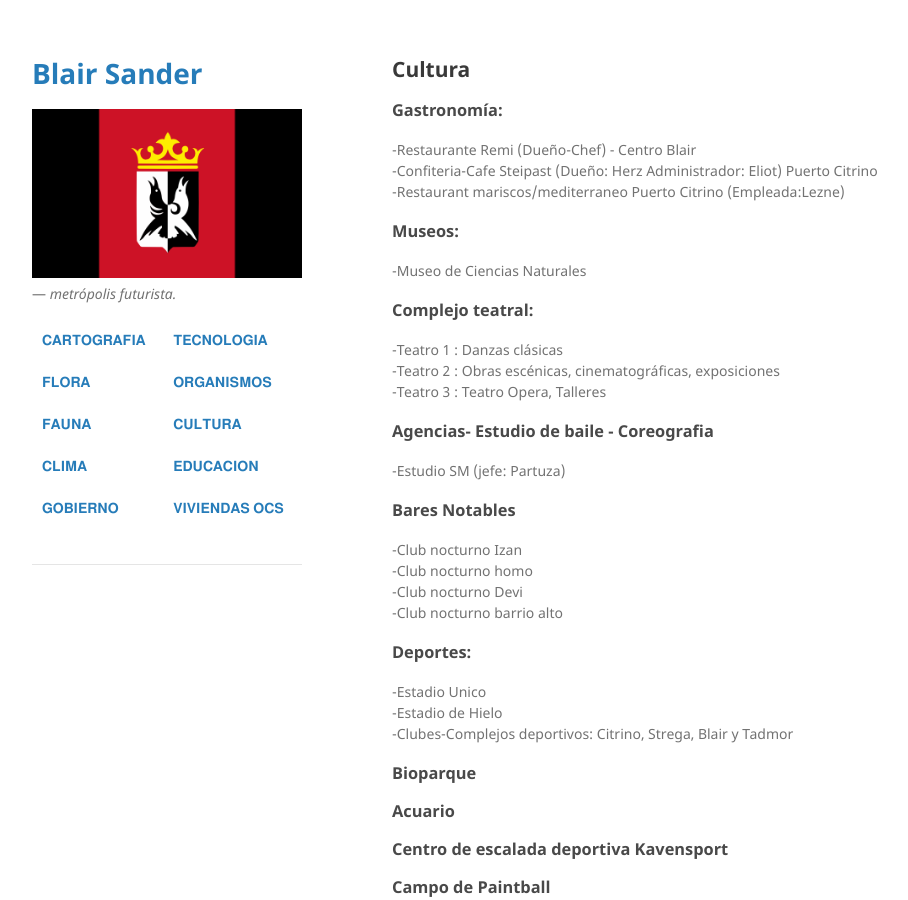
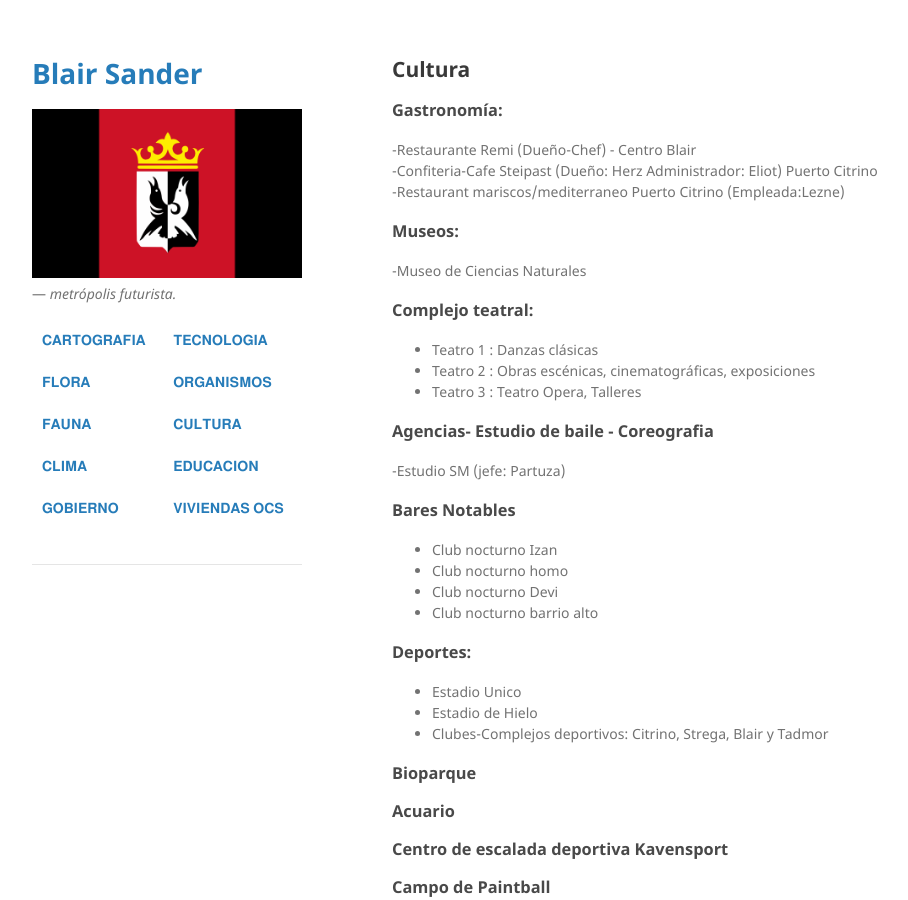
Before and after one commit to BlairSander/ciudad, a Jekyll site: the page built from cultura.md, in a window 1280 px wide and 900 px high. Shown: the whole window, without its empty margins (178-1086 px from the left). Built offline with Jekyll 4.4.1, drawn with Linux system fonts in a browser that asks for light colours.

Commit message:
Update cultura.md

```diff
--- a/cultura.md
+++ b/cultura.md
@@ -16,34 +16,25 @@ layout: default
 <br>
 <h3>Complejo teatral:</h3>
 
--Teatro 1 : Danzas clásicas
-<br>
--Teatro 2 : Obras escénicas, cinematográficas, exposiciones
-<br>
--Teatro 3 : Teatro Opera, Talleres
+* Teatro 1 : Danzas clásicas
+* Teatro 2 : Obras escénicas, cinematográficas, exposiciones
+* Teatro 3 : Teatro Opera, Talleres
 
 <h3> Agencias- Estudio de baile - Coreografia</h3>
 -Estudio SM (jefe: Partuza)
 <br>
 <h3>Bares Notables</h3>
 
--Club nocturno Izan
-<br>
--Club nocturno homo
-<br>
--Club nocturno Devi
-<br>
--Club nocturno barrio alto
-<br>
+* Club nocturno Izan
+* Club nocturno homo
+* Club nocturno Devi
+* Club nocturno barrio alto
 
 <h3> Deportes: </h3>
 
--Estadio Unico
-<br>
--Estadio de Hielo
-<br>
--Clubes-Complejos deportivos: Citrino, Strega, Blair y Tadmor
-<br>
+* Estadio Unico
+* Estadio de Hielo
+* Clubes-Complejos deportivos: Citrino, Strega, Blair y Tadmor
 
 <h3>Bioparque</h3>
 <h3>Acuario </h3>
```
